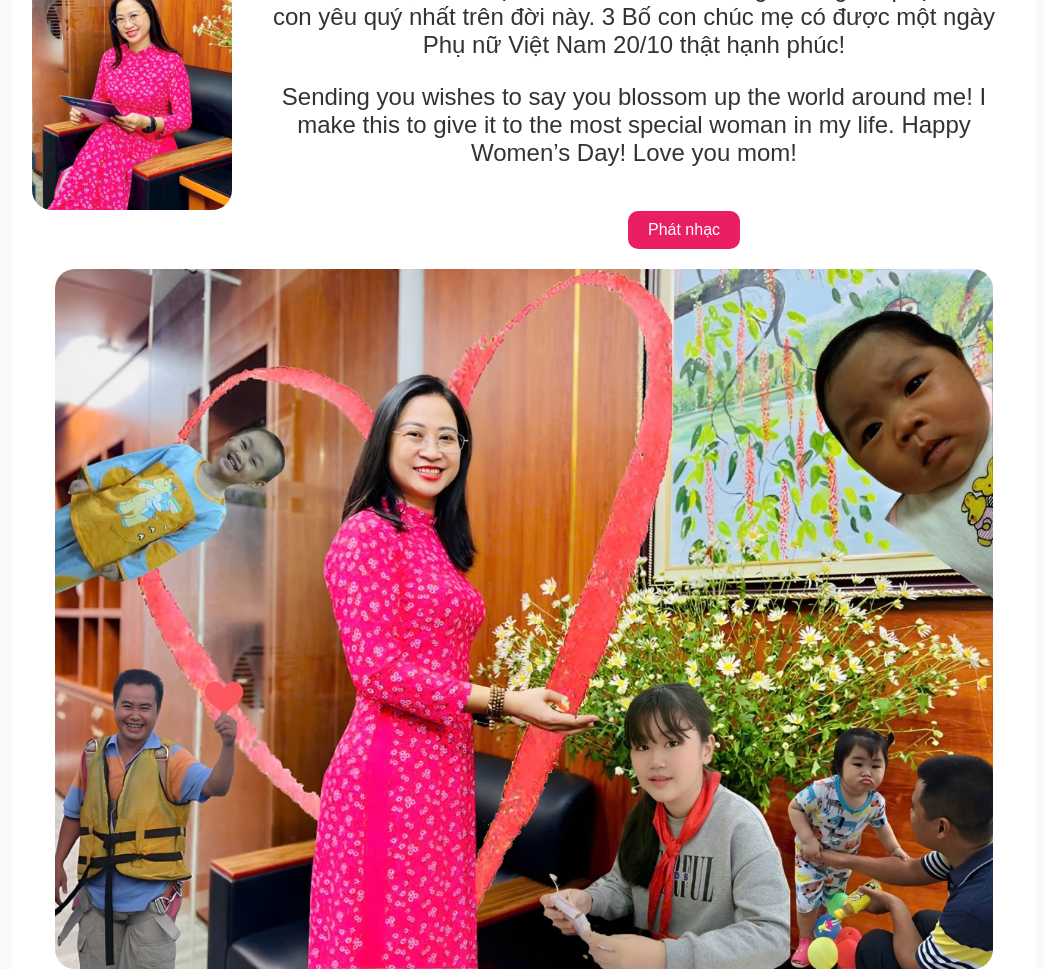
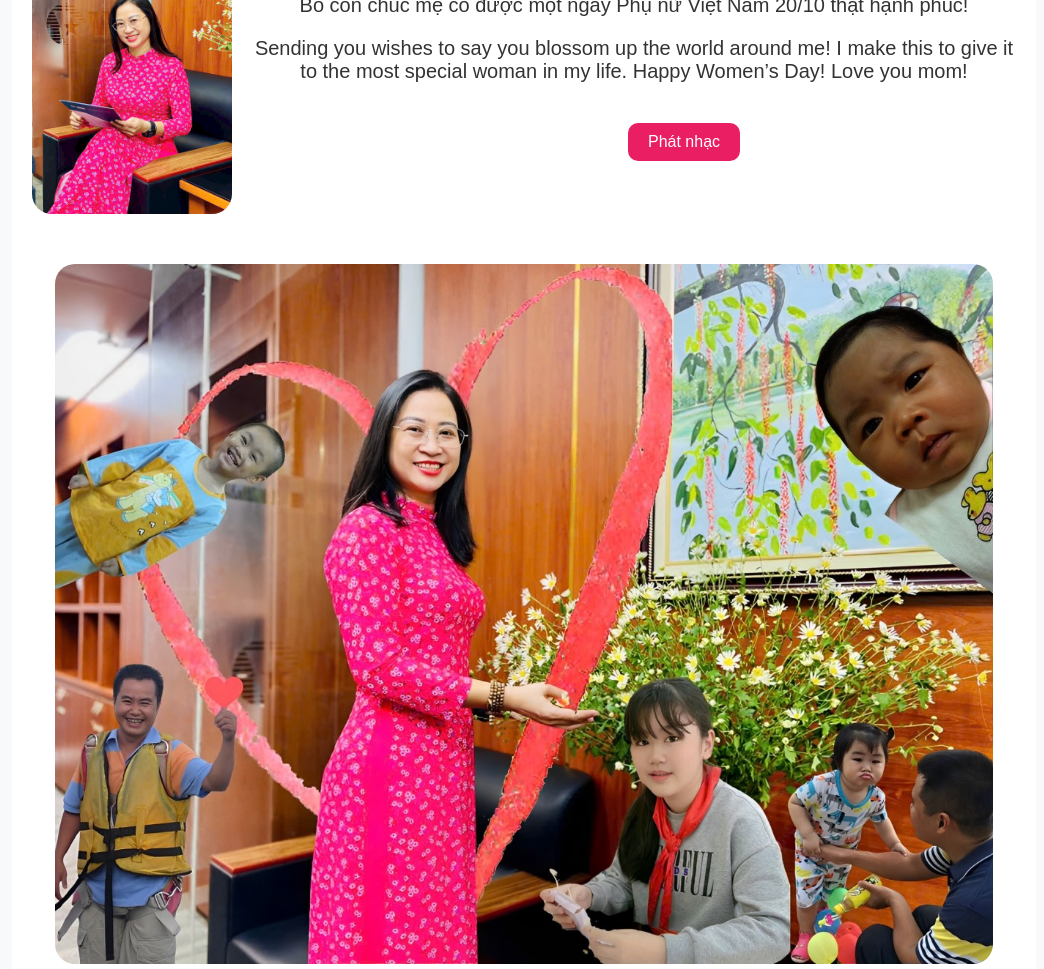
Before and after one commit to AFKNoMercy/love-u-mama, a plain HTML site: page message.html in a window 1280 px wide. Shown: the whole page, without its empty margins (228-1272 px from the left). Drawn offline with Linux system fonts and the light colour scheme.

Commit message:
Update styles.css

```diff
--- a/styles.css
+++ b/styles.css
@@ -51,13 +51,13 @@ button:hover {
 }
 
 .message {
-    font-size: 24px;
+    font-size: 20px;
     color: #333;
     animation: fadeIn 2s ease-in-out;
 }
 
 .surprise-image {
-    margin-top: 20px;
+    margin-top: 50px;
     max-width: 10000px;
     height: 700px;
     border-radius: 20px; /* Bo viền mềm hơn */
```
